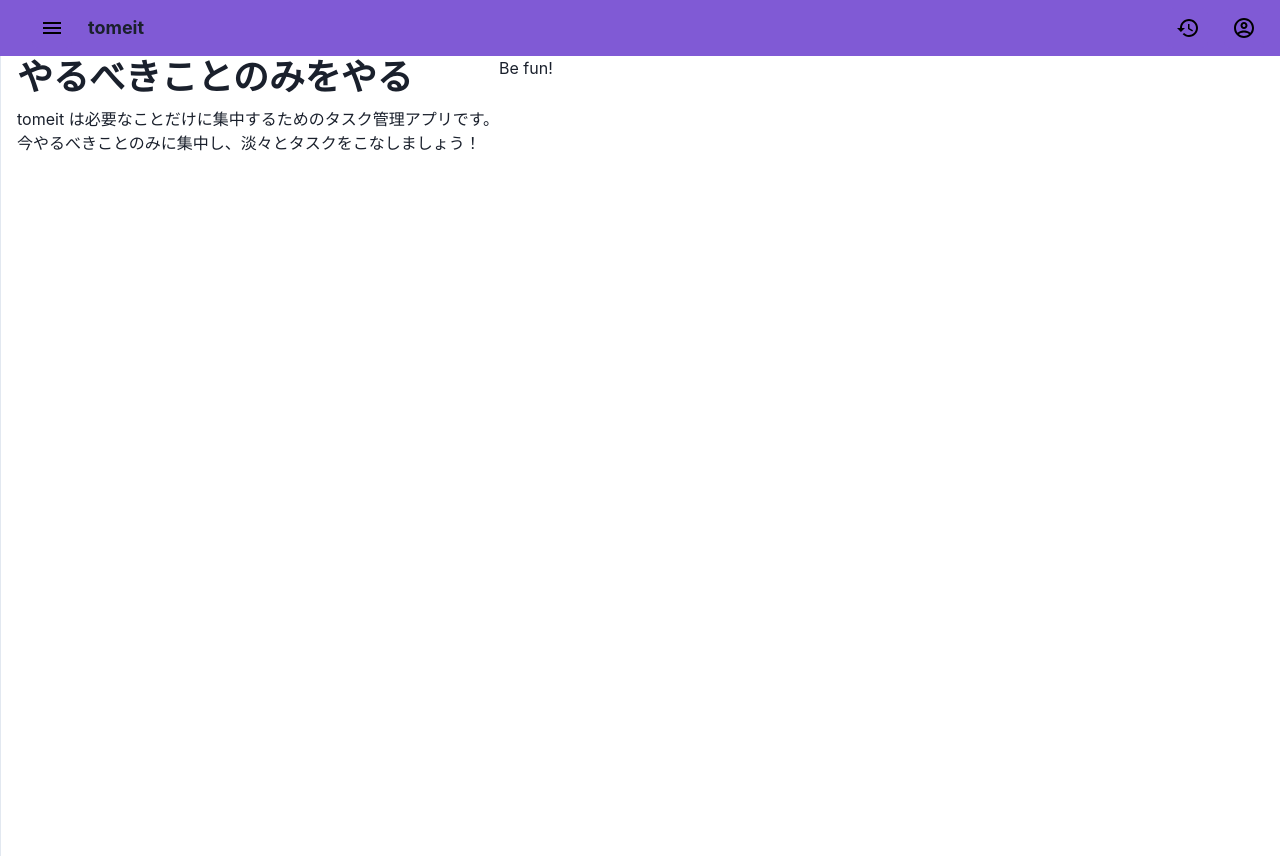
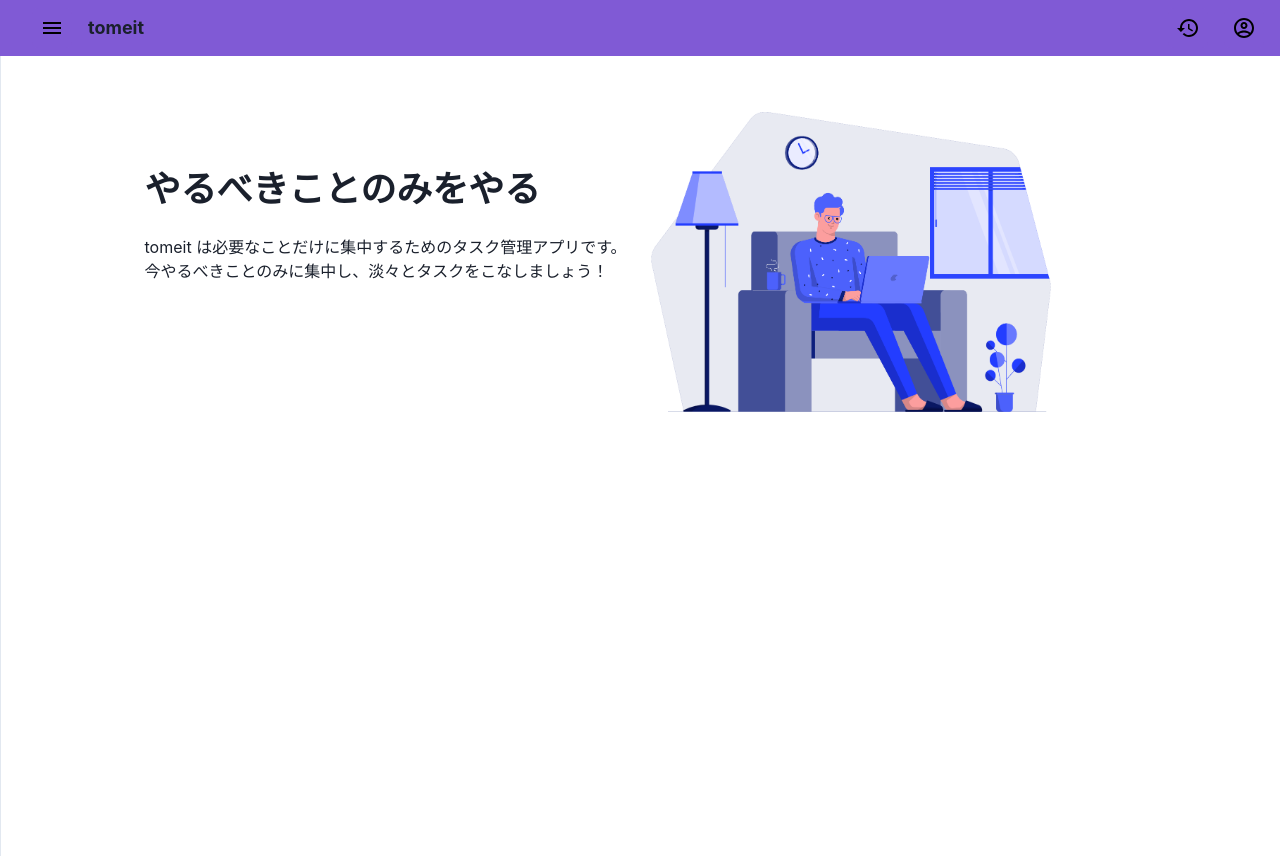
Before and after one commit to minguu42/tomeit-canary, a Next.js app: page / in a window 1280 px wide. Built offline with nearby package versions, Linux system fonts and the light colour scheme; no server answers.

Commit message:
fix: ランディングページにイラストの追加

```diff
--- a/src/components/pages/Landing.tsx
+++ b/src/components/pages/Landing.tsx
@@ -3,6 +3,7 @@ import Head from "next/head";
 import { Container, Flex, VStack, Text, Heading } from "@chakra-ui/react";
 
 import LayoutWithDrawer from "components/common/LayoutWithDrawer";
+import Image from "../common/Image";
 
 const Landing = (): JSX.Element => (
   <>
@@ -15,17 +16,24 @@ const Landing = (): JSX.Element => (
     </Head>
 
     <LayoutWithDrawer>
-      <Container maxW="container.xl">
-        <Flex>
-          <VStack alignItems="flex-start">
-            <Heading>やるべきことのみをやる</Heading>
+      <Container maxW="container.lg" pt={{ base: "12px", md: "56px" }}>
+        <Flex gridGap="24px" direction={{ base: "column", md: "row" }}>
+          <VStack alignItems="flex-start" spacing="24px">
+            <Heading mt="56px">やるべきことのみをやる</Heading>
             <Text>
               tomeit は必要なことだけに集中するためのタスク管理アプリです。
               <br />
               今やるべきことのみに集中し、淡々とタスクをこなしましょう！
             </Text>
           </VStack>
-          <h2>Be fun!</h2>
+          <Image
+            src="/work_from_home.png"
+            width={400}
+            height={300}
+            alt=""
+            w="auto"
+            h="auto"
+          />
         </Flex>
       </Container>
     </LayoutWithDrawer>
```
